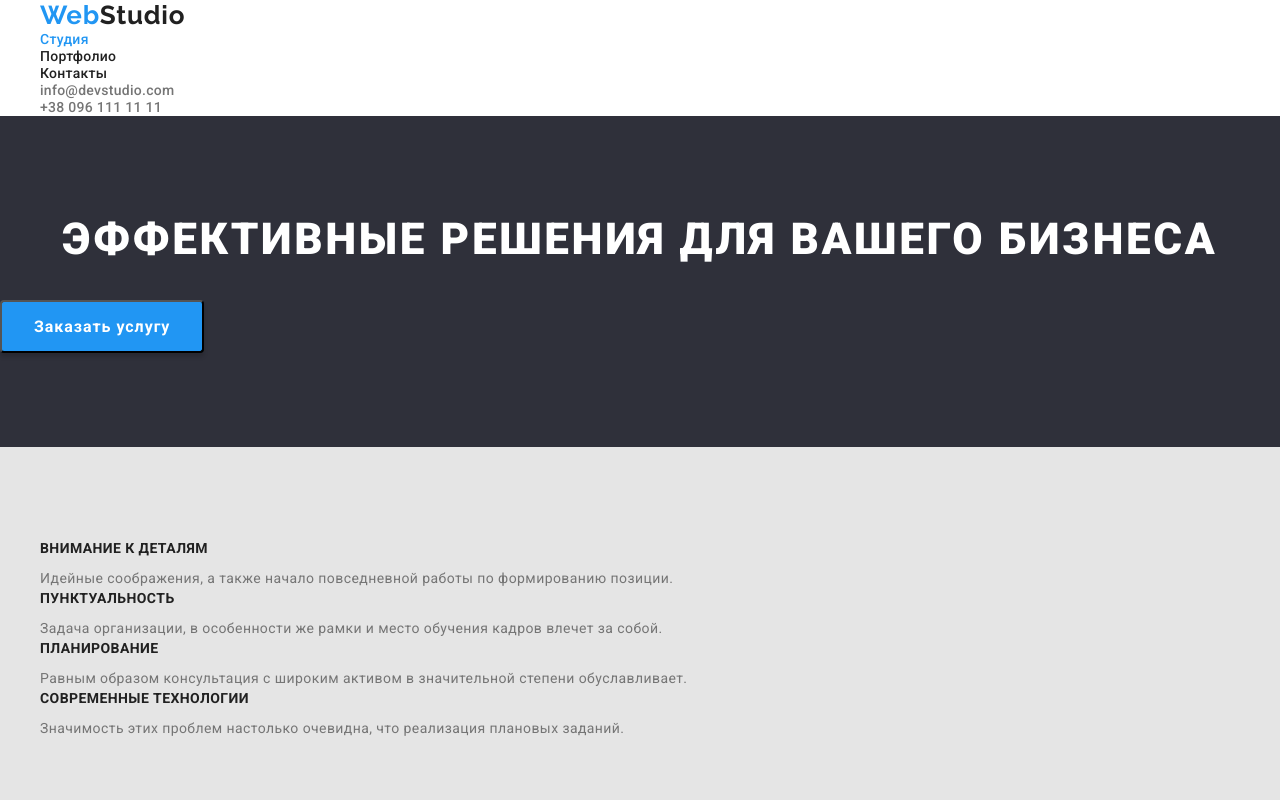
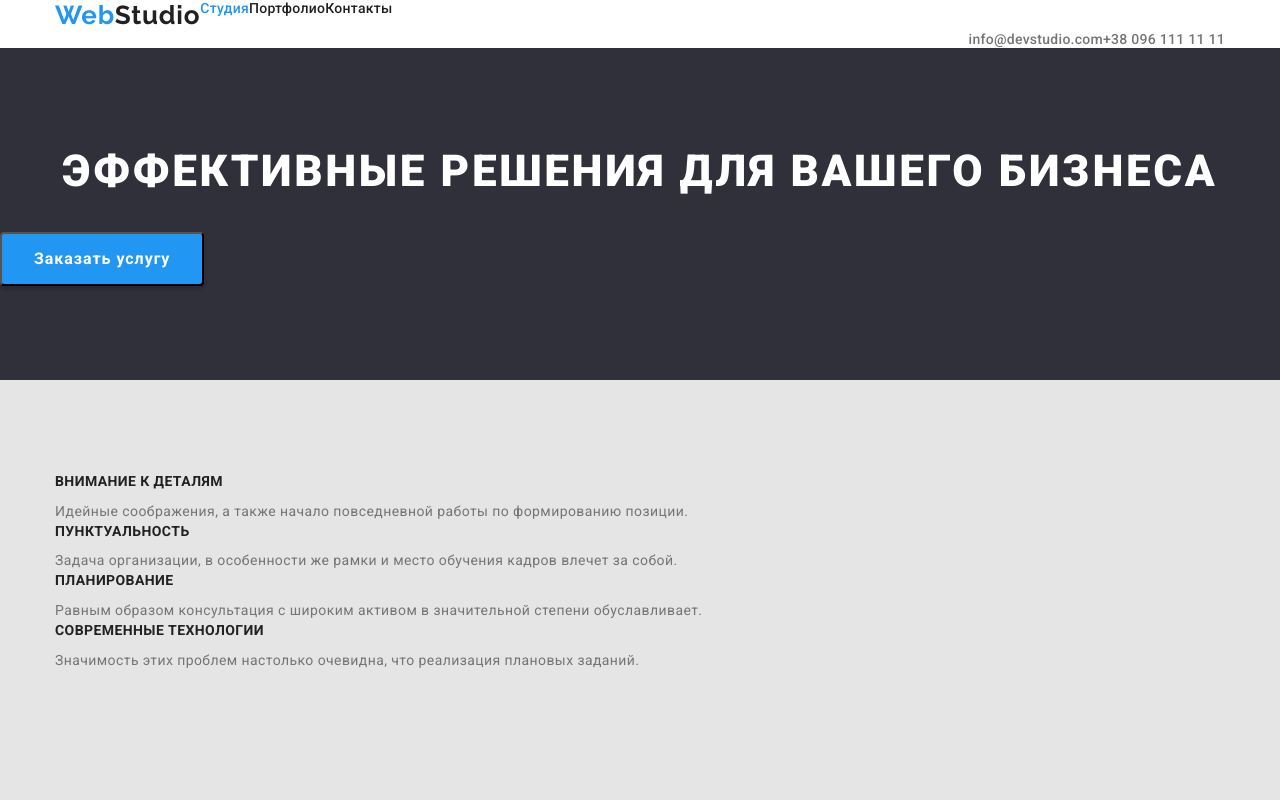
Before and after one commit to Yurkes2020/goit-markup-hw-03, a plain HTML site: page index.html in a window 1280 px wide. Shown: the top 800 px of the page. Drawn offline with nearby package versions, Linux system fonts and the light colour scheme.

Commit message:
felxs-start

```diff
--- a/css/style.css
+++ b/css/style.css
@@ -22,9 +22,10 @@ ul {
     padding: 0;
 }
 .conteiner {
-    margin-left: auto;
-    margin-right: auto;
-    width: 1200px;
+    margin: 0 auto;
+    max-width: 1200px;
+    padding-left: 15px;
+    padding-right: 15px;
 }
 /* лого */
 .logo {
@@ -40,7 +41,13 @@ ul {
     color: var(--primiry-text-color);
 }
 /* навигация */
-.nav .link {
+.nav {
+    display: flex;
+}
+.nav-list {
+    display: flex;
+}
+.nav-list .link {
     font-weight: 500;
     font-size: 14px;
     line-height: 1.14;
@@ -48,14 +55,18 @@ ul {
     color: var(--primiry-text-color);
     text-decoration: none;
 }
-.nav .link:hover,
-.nav .link:focus {
+.nav-list .link:hover,
+.nav-list .link:focus {
     color: var(--accent-color);
 }
-.nav .current {
+.nav-list .current {
     color: var(--accent-color);
 }
 /* авторизация */
+.auth {
+    display: flex;
+    justify-content: end;
+}
 .auth .link {
     font-weight: 500;
     font-size: 14px;
--- a/index.html
+++ b/index.html
@@ -15,17 +15,15 @@
 <body>
    <header>
        <!-- навигация -->
-           <nav>
            <div class="conteiner">
+               <nav class="nav">
                     <a class="logo" href="./index.html">Web<span class="logo-black">Studio</span></a>
-                     <ul class="nav">
+                    <ul class="nav-list">
                         <li><a class="link current" target="_parent" href="./index.html">Студия</a></li>
                         <li><a class="link" href="./portfolio.html">Портфолио</a></li>
                         <li><a class="link" href="">Контакты</a></li>
                     </ul>
-                </div>
                </nav>
-                <div class="conteiner">
                     <ul class="auth">
                         <li><a class="link" href="mailto:info@devstudio.com">info@devstudio.com</a></li>
                         <li><a class="link" href="tel:+380961111111">+38 096 111 11 11</a></li>
```
Lines whose indentation alone changed are shown as unchanged.
